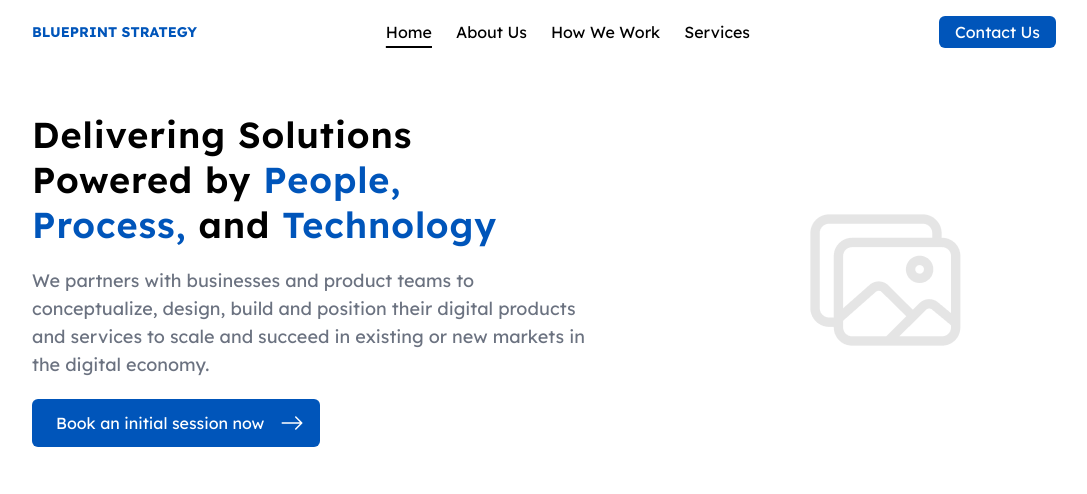
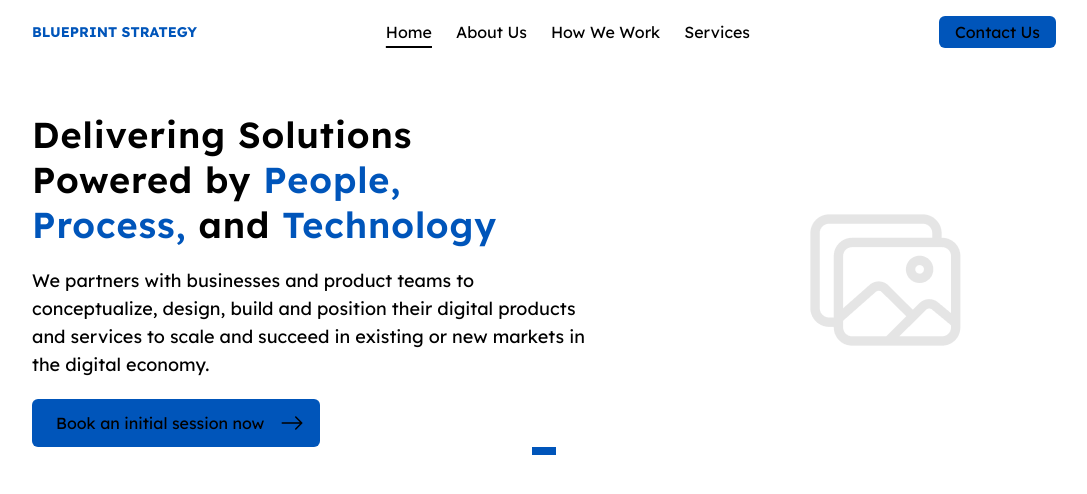
Before and after one commit to EdgarAmpiire/blueprints-web, a React (Create React App) app: page / in a window 1280 px wide. Shown: the top 494 px of the page, without its empty margins (96-1183 px from the left). Built offline with nearby package versions, Linux system fonts and the light colour scheme.

Commit message:
feat: home - services

```diff
--- a/src/features/home/components/HomeServices.jsx
+++ b/src/features/home/components/HomeServices.jsx
@@ -2,6 +2,14 @@ import React from 'react'
 
 export const HomeServices = () => {
   return (
-    <div>HomeServices</div>
+    <div>
+        <div className=''>
+            <div className='w-full flex justify-center '>
+    <div className='px-3 py-1 bg-primary'>
+
+    </div>
+            </div>
+        </div>
+    </div>
   )
 }
--- a/src/features/home/routes/Home.jsx
+++ b/src/features/home/routes/Home.jsx
@@ -1,12 +1,14 @@
 import React from "react";
 import { MainLayout } from "../../../components/layout/MainLayout";
 import { Hero } from "../components/Hero";
+import { HomeServices } from "../components/HomeServices";
 
 export const Home = () => {
   return (
     <div>
       <MainLayout page="home">
        <Hero />
+       <HomeServices />
       </MainLayout>
     </div>
   );
--- a/tailwind.config.js
+++ b/tailwind.config.js
@@ -7,6 +7,9 @@ module.exports = {
 	content: ["./src/**/*.{html,js,jsx}"],
 	theme: {
 		extend: {},
+		colors: {
+			'primary': '#0055BA',
+		  },
 	},
 	plugins: [],
 };
```
